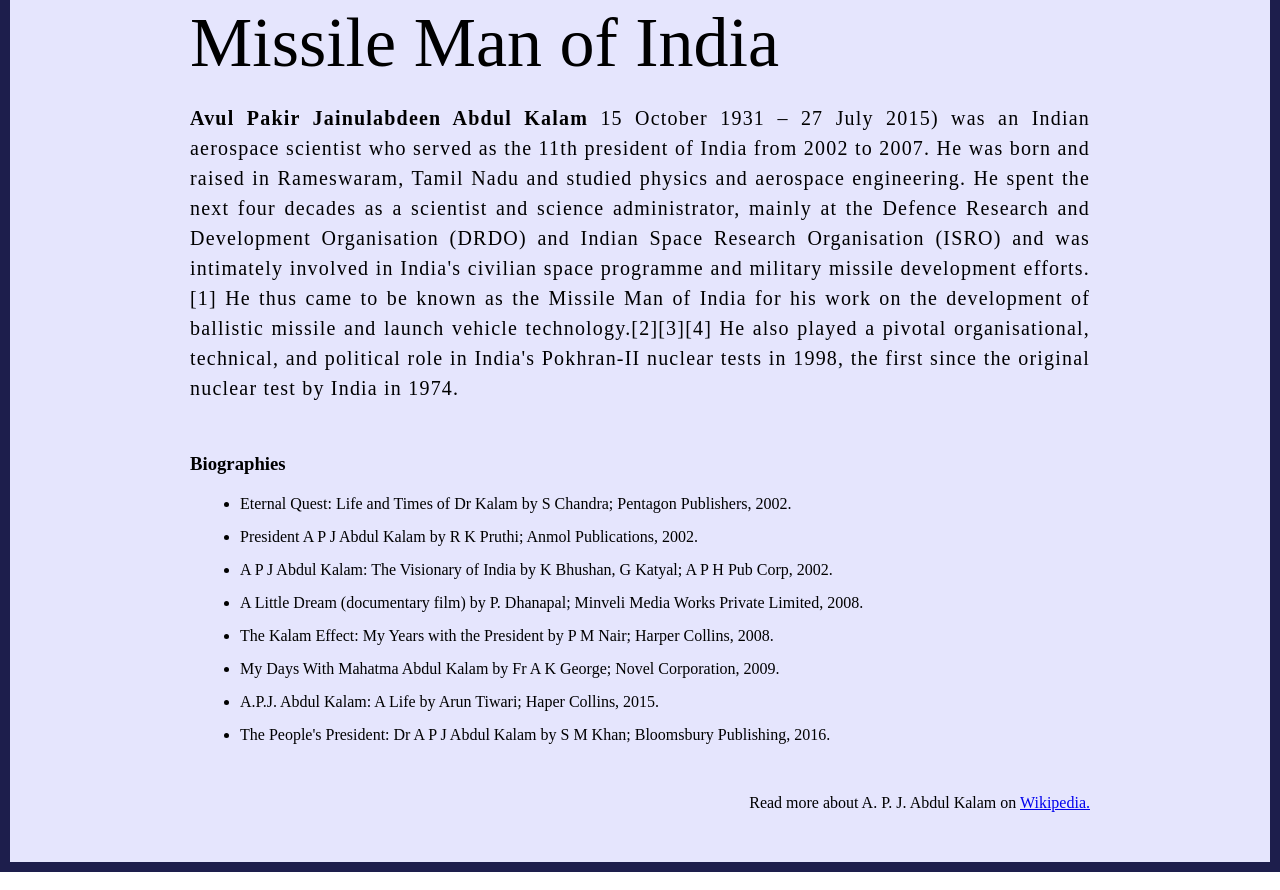
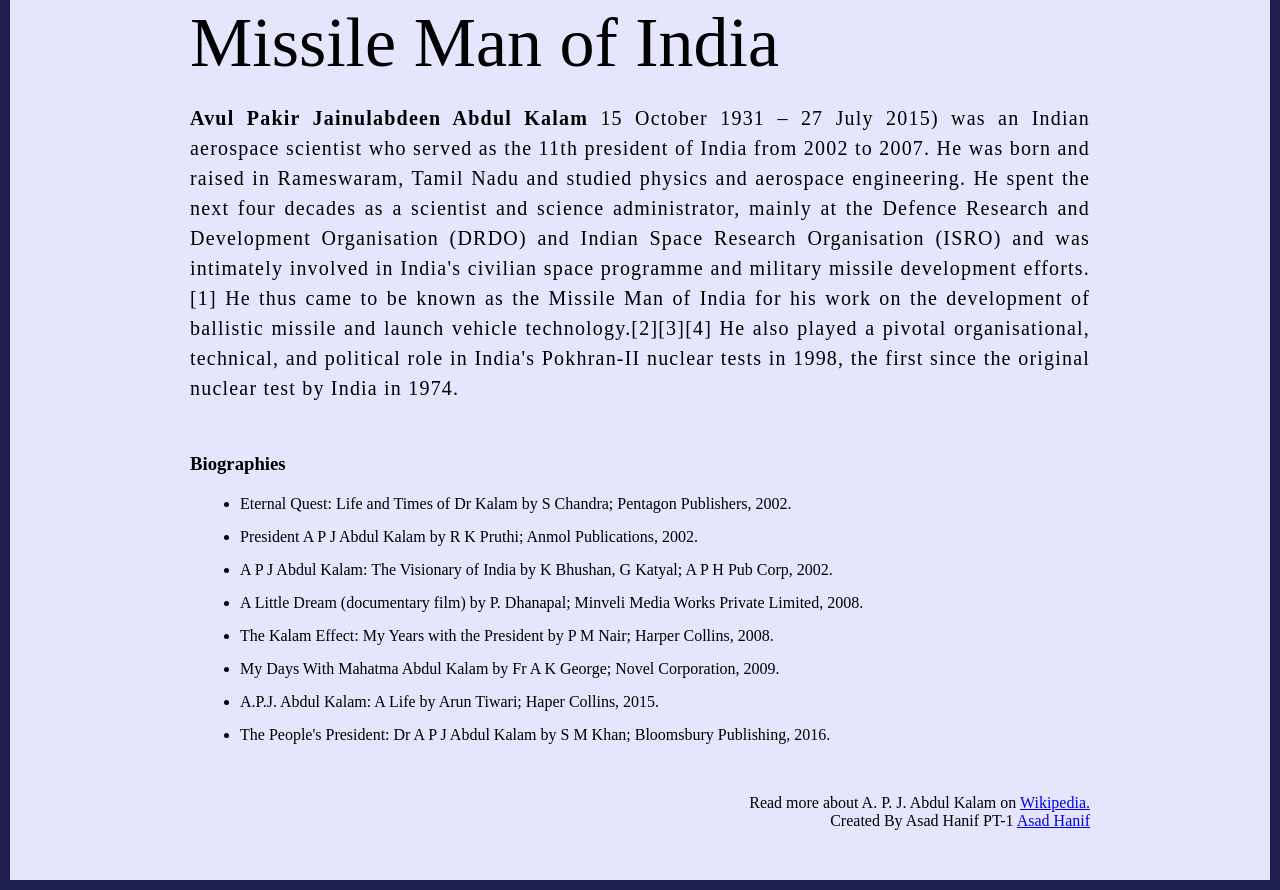
Before and after one commit to Asad-Hanif1/Inoformation-Page, a plain HTML site: page index.html in a window 1280 px wide. Shown: the part 477-1367 px from the top of the page. Drawn offline with Linux system fonts and the light colour scheme.

Commit message:
index file created

```diff
--- a/index.html
+++ b/index.html
@@ -81,6 +81,10 @@
             Read more about A. P. J. Abdul Kalam on
             <a href="https://en.wikipedia.org/wiki/A._P._J._Abdul_Kalam"
               >Wikipedia.</a
+            > <br>
+             Created By Asad Hanif PT-1
+            <a href="https://github.com/Asad-Hanif1" target="_blank"
+              >Asad Hanif </a
             >
           </p>
         </footer>
```
